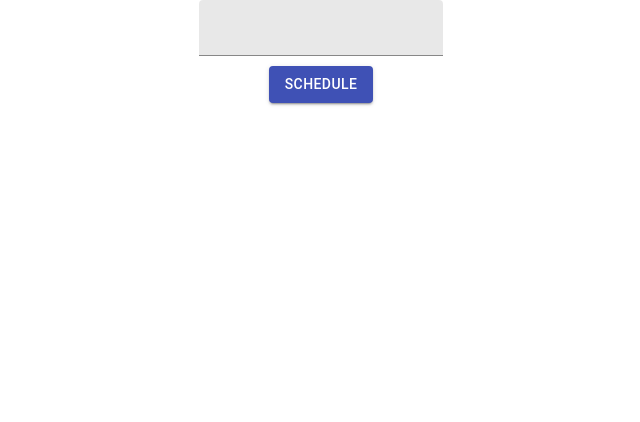
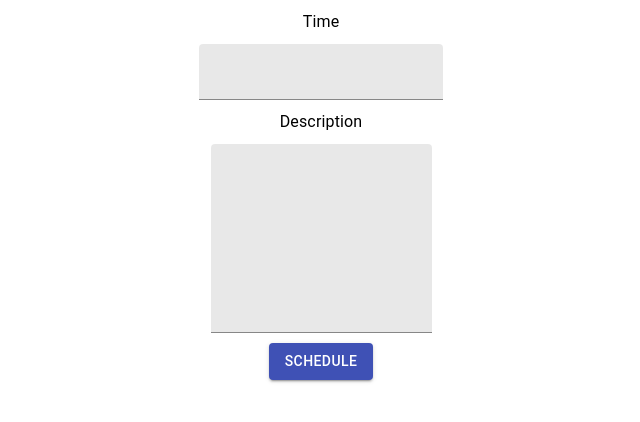
Before and after one commit to nikasakandelidze/pomodoro, a React (Create React App) app: page / in a window 1280 px wide. Shown: the top 422 px of the page, without its empty margins (319-959 px from the left). Built offline with nearby package versions, Linux system fonts and the light colour scheme.

Commit message:
added description to the timer task schedulings.

```diff
--- a/src/App.css
+++ b/src/App.css
@@ -10,6 +10,7 @@
 .interactive-ui-container{
   text-align: center;
   display: inline-block;
+  margin-top: 10px;
 }
 
 @media (prefers-reduced-motion: no-preference) {
--- a/src/App.js
+++ b/src/App.js
@@ -1,32 +1,44 @@
-import TimersList from './components/TimersList';
-import { useState } from 'react/cjs/react.development';
+import TasksList from './components/TasksList';
+// import { useState } from 'react/cjs/react.development';
 import useInput from './hooks/UseInput';
 import CustomButton from './components/UI/Button';
 import CustomInput from './components/UI/Input';
 
 import './App.css';
 import ErrorMessage from './components/ErrorMessage';
+import { Typography } from '@material-ui/core';
+import useTasks from './hooks/useTasks';
 
 let counter = 0;
 
 function App() {
-  const [timers, setTimers] = useState([]);
-  const { input, message, handleInputChange } = useInput({type : "number"});
+  const [tasks, addTask] = useTasks()
+  // const [timers, setTimers] = useState([]);
+  const { input: timeInput, message: timeInputMessage, handleInputChange: handleTimeInputChange } = useInput({type : "number"});
+  const { input: descriptionInput,  handleInputChange: handleDescriptionInputChange } = useInput({type : "string"});
 
   const handleNewTimerData = () => {
-    if (!input) return
-    setTimers(timers => [...timers, { id: counter++, time: input }])
+    if (!timeInput) return
+    addTask({id: counter++, time: timeInput, description: descriptionInput})
+    // setTimers(timers => [...timers, { id: counter++, time: timeInput }])
   };
 
   return (
     <div className='App'>
       <div className='interactive-ui-container'>
-        <CustomInput type={'text'} onChange={(e) => handleInputChange(e)} helperMessage ={message} />
-        <ErrorMessage message={message}/>
+        <div>
+          <Typography>Time</Typography>
+          <CustomInput onChange={(e) => handleTimeInputChange(e)}/>
+          <ErrorMessage message={timeInputMessage}/>
+        </div>
+        <div>
+          <Typography>Description</Typography>
+          <CustomInput onChange={(e) => handleDescriptionInputChange(e)} multiline minRows={8} maxRows={10}/>
+        </div>
         <CustomButton title={'schedule'} onClickCallback={e => handleNewTimerData()} />
       </div>
       <div>
-        <TimersList elements={timers} />
+        <TasksList elements={tasks} />
       </div>
     </div>
   );
--- /dev/null
+++ b/src/components/TasksList.js
@@ -0,0 +1,17 @@
+import Timer from "./Timer";
+import {memo} from 'react'
+import { Typography } from "@material-ui/core";
+
+const TasksList = ({elements}) => {
+    return (<div>
+        {elements.map(e => (
+        <div key={e.id}>
+            <Timer initTimeout={e.time} />
+            <Typography>{e.description}</Typography>
+        </div>
+        ))}
+    </div>);
+
+};
+
+export default memo(TasksList);
--- a/src/components/TimersList.js
+++ /dev/null
@@ -1,11 +0,0 @@
-import Timer from "./Timer";
-import {memo} from 'react'
-
-const TimersList = ({elements}) => {
-    return (<div>
-        {elements.map(e => <Timer key={e.id} initTimeout={e.time}/>)}
-    </div>);
-
-};
-
-export default memo(TimersList);
--- a/src/components/UI/Input.js
+++ b/src/components/UI/Input.js
@@ -1,10 +1,10 @@
 import {TextField} from '@material-ui/core';
+import '../../styles/CustomInput.css'
 
-
-const CustomInput = ({onChange}) =>{
+const CustomInput = ({onChange, ...rest}) =>{
     return (
-        <div>
-            <TextField color={'primary'} onChange={e=>onChange(e)} variant='filled'/>
+        <div className={'input-text-field-container'}>
+            <TextField color={'primary'} onChange={e=>onChange(e)} variant='filled' {...rest}/>
         </div>
     );
 };
--- a/src/hooks/UseInput.js
+++ b/src/hooks/UseInput.js
@@ -8,9 +8,16 @@ const useInput = ({type}) => {
     const [input, setInput] = useState(null)
     const [message, setMessage] = useState("")
 
+    const validateType = (value) => {
+        if(type === 'number'){
+            return value.match(NUMBER_REGEX);
+        }
+        return true
+    }
+
     const handleInputChange = (e) => {
         let value = e.target.value
-        if(value && !value.match(NUMBER_REGEX)){
+        if(value && !validateType(value)){
             setMessage(`Input value must be of ${type} type`)
         }else{
             if(message !== ""){
--- /dev/null
+++ b/src/hooks/useTasks.js
@@ -0,0 +1,21 @@
+import { useState } from "react/cjs/react.development";
+
+
+const useTasks = () => {
+    const [tasks, setTasks] = useState([]);
+
+    const validateInputTask = (task) => {
+        return task.id && task.time && (task.description || task === "")
+    };
+
+    const addTask = (task) => {
+        let isValidTask = validateInputTask(task);
+        if(isValidTask){
+            setTasks([task, ...tasks])
+        }
+    };
+
+    return [tasks, addTask]
+};
+
+export default useTasks;
--- /dev/null
+++ b/src/styles/CustomInput.css
@@ -0,0 +1,4 @@
+.input-text-field-container{
+    margin-top: 10px;
+    margin-bottom: 10px;
+}
--- a/src/styles/ErrorMessage.css
+++ b/src/styles/ErrorMessage.css
@@ -1,6 +1,6 @@
 .error-message-container{
     width: fit-content;
-    font-size: x-large;
+    font-size: medium;
     font-family:'Trebuchet MS', 'Lucida Sans Unicode', 'Lucida Grande', 'Lucida Sans', Arial, sans-serif;
     font-style: oblique;
     margin-top: 10px;
```
